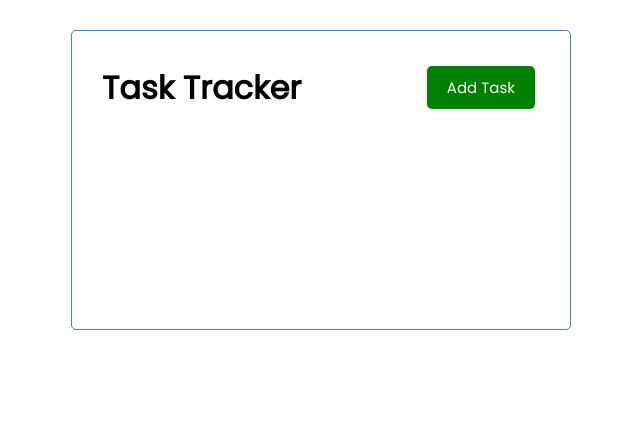
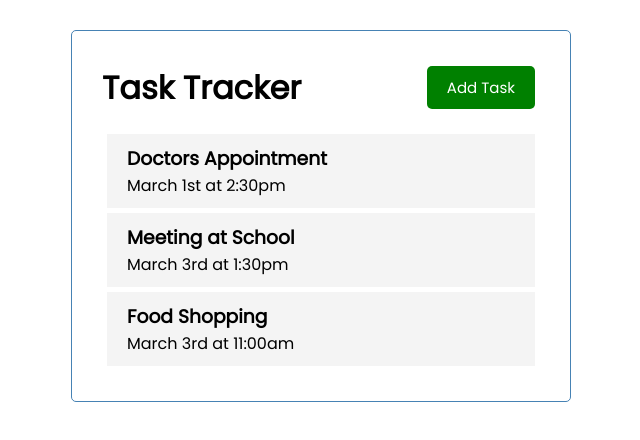
Before and after one commit to anita-brown/vue_task_tracker, a Vue app: page / in a window 1280 px wide. Shown: the top 440 px of the page, without its empty margins (319-959 px from the left). Built offline with nearby package versions, Linux system fonts and the light colour scheme.

Commit message:
task component created

```diff
--- a/src/App.vue
+++ b/src/App.vue
@@ -1,15 +1,17 @@
 <template>
   <div class="container">
     <Header title="Task Tracker"/>
+    <Tasks :tasks="tasks"/>
   </div>
 </template>
 
 <script>
 import Header from './components/Header.vue'
+import Tasks from './components/Tasks.vue'
 export default {
   name: 'App',
   // eslint-disable-next-line vue/no-unused-components
-  components: { Header },
+  components: { Header, Tasks },
   data () {
     return {
       tasks: []
--- /dev/null
+++ b/src/components/Task.vue
@@ -0,0 +1,31 @@
+<template>
+  <div class="task">
+    <h3>{{ task.text }}</h3>
+    <p>{{task.day}}</p>
+  </div>
+</template>
+<script>
+export default {
+  // eslint-disable-next-line vue/multi-word-component-names
+  name: 'Task',
+  props: {
+    task: Object
+  }
+}
+</script>
+<style scoped>
+.task {
+  background: #f4f4f4;
+  margin: 5px;
+  padding: 10px 20px;
+  cursor: pointer;
+}
+.task.reminder {
+  border-left: 5px solid green;
+}
+.task h3 {
+  display: flex;
+  align-items: center;
+  justify-content: space-between;
+}
+</style>
--- /dev/null
+++ b/src/components/Tasks.vue
@@ -0,0 +1,20 @@
+<template>
+  <div :key="task.id " v-for="task in tasks">
+   <Task :task="task"/>
+  </div>
+</template>
+
+<script>
+import Task from './Task.vue'
+
+export default {
+  // eslint-disable-next-line vue/multi-word-component-names
+  name: 'Tasks',
+  components: { Task },
+  props: {
+    tasks: Array
+  }
+}
+</script>
+
+<style></style>
```
